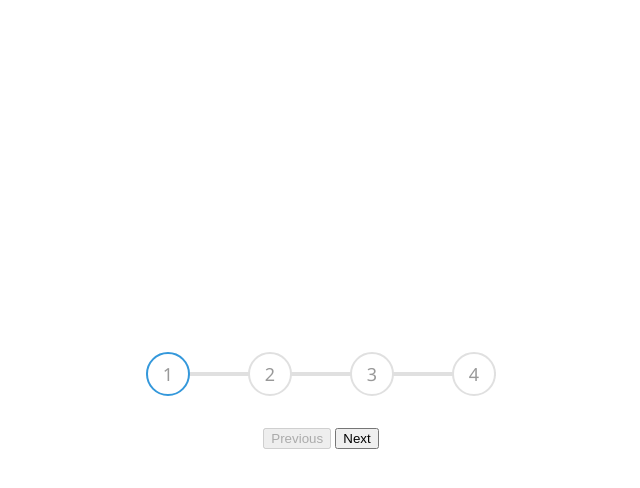
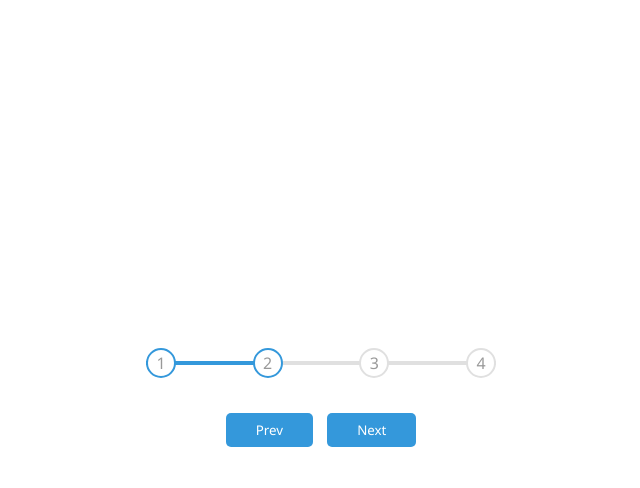
Before and after one commit to blue-grid/50-css-js, a plain HTML site: page 02-progress-steps/index.html in a window 1280 px wide. Both pictures are taken after a click on the button "Next". Shown: the whole page, without its empty margins (319-959 px from the left). Drawn offline with Linux system fonts and the light colour scheme.

Commit message:
02-progress-steps

```diff
--- a/02-progress-steps/index.html
+++ b/02-progress-steps/index.html
@@ -19,7 +19,7 @@
             <div class="circle">4</div>
         </div>
 
-        <button id="prev" class="btn" disabled>Previous</button>
+        <button id="prev" class="btn" disabled>Prev</button>
         <button id="next" class="btn">Next</button>
 
     </div>
--- a/02-progress-steps/script.js
+++ b/02-progress-steps/script.js
@@ -0,0 +1,47 @@
+const progress = document.getElementById('progress')
+const prev = document.getElementById('prev')
+const next = document.getElementById('next')
+const circles = document.querySelectorAll('.circle')
+
+let currentActive = 1
+
+next.addEventListener('click', () => {
+    currentActive++
+    if (currentActive > circles.length) {
+        currentActive = circles.length
+    }
+
+    update()
+})
+
+prev.addEventListener('click', () => {
+    currentActive--
+    if (currentActive < 1) {
+        currentActive = 1
+    }
+
+    update()
+})
+
+function update() {
+    circles.forEach((circle, idx) => {
+        if (idx < currentActive) {
+            circle.classList.add('active')
+        } else {
+            circle.classList.remove('active')
+        }
+    })
+
+    const actives = document.querySelectorAll('.active')
+
+    progress.style.width = (actives.length -1) / (circles.length -1) * 100 + '%'
+
+    if (currentActive ==+ 1) {
+        prev.disabled = true
+    } else if (currentActive === circles.length) {
+        next.disabled = true
+    } else {
+        prev.disabled = false
+        next.disabled = false
+    }
+}
--- a/02-progress-steps/style.css
+++ b/02-progress-steps/style.css
@@ -51,7 +51,7 @@ body {
     height: 4px;
     width: 0%;
     z-index: -1;
-    transition: 0.5s ease;
+    transition: 0.4s ease;
 }
 
 .circle {
@@ -65,10 +65,31 @@ body {
     justify-content: center;
     border: 2px solid #e0e0e0;
     transition: 0.4s ease;
-    padding: 20px;
-    font-size: 18px;
 }
 
 .circle.active {
     border-color: var(--line-border-fill);
 }
+
+.btn {
+    background-color: var(--line-border-fill);
+    color: #fff;
+    border: 0;
+    border-radius: 5px;
+    cursor: pointer;
+    padding: 8px 30px;
+    margin: 5px;
+    font-family: inherit;
+}
+
+.btn:active {
+    transform: scale(0.95);
+}
+
+.btn:focus {
+    outline: 0;
+}
+
+.btn:disabled {
+    background-color: var(--line-border-empty);
+}
```
